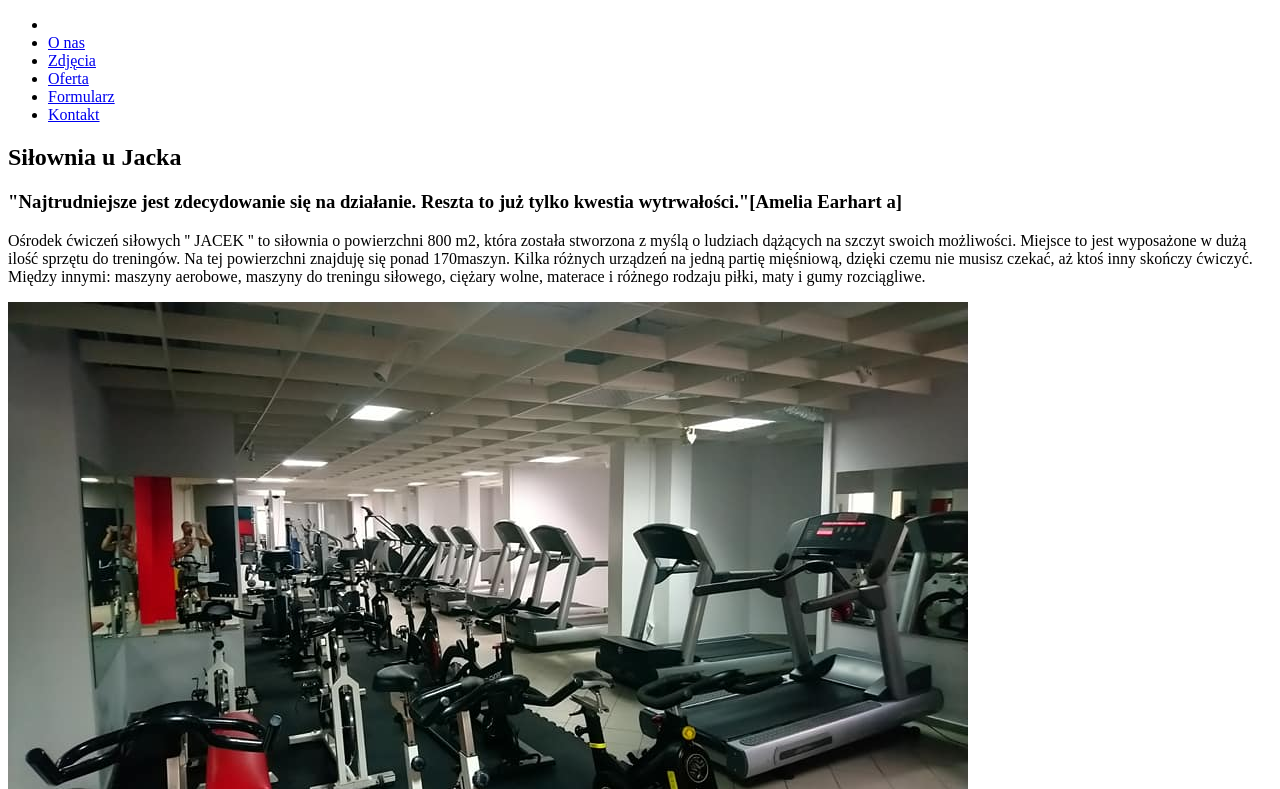
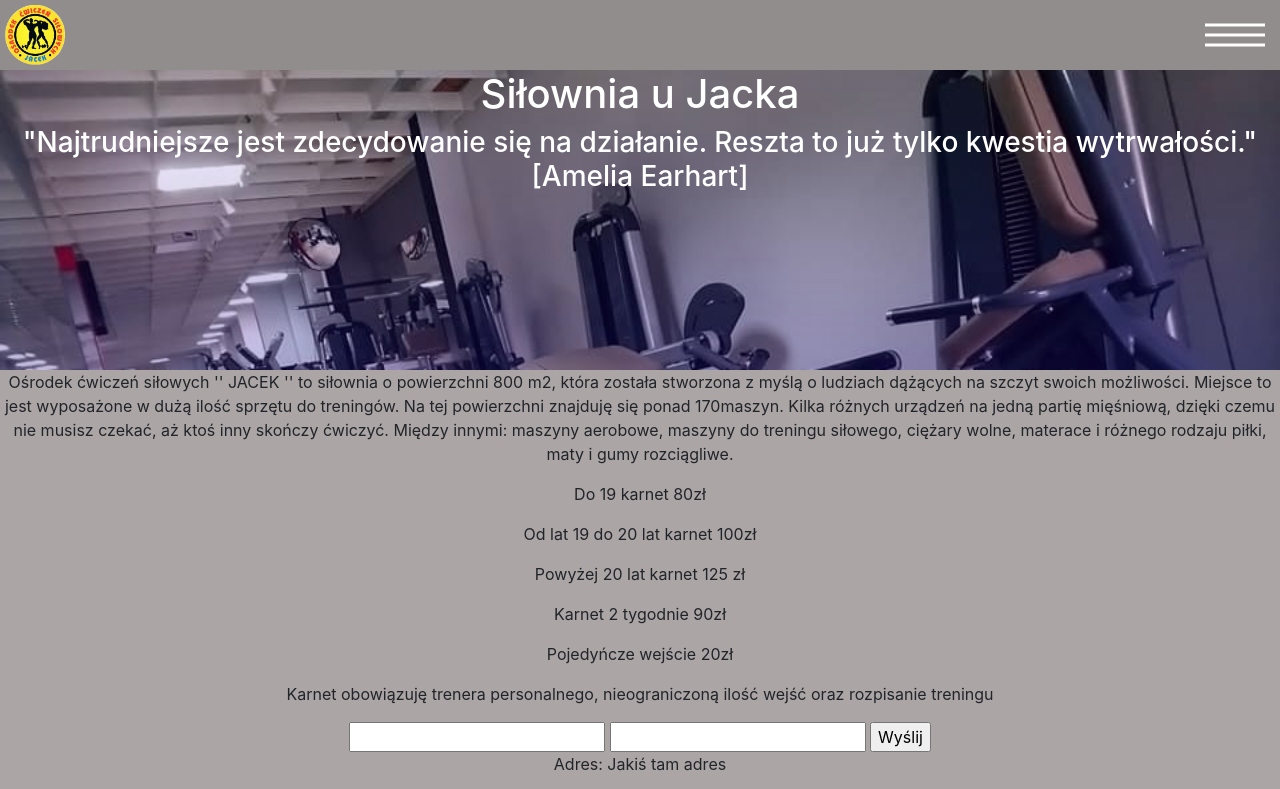
Before and after one commit to Patrex97/Website-Gym, a plain HTML site: page index.html in a window 1280 px wide. Shown: the top 789 px of the page. Drawn offline with nearby package versions, Linux system fonts and the light colour scheme.

Commit message:
CSS first update
Changes:
- added some CSS (focus on header and navbar)
- added and animated navigation type sidebar

```diff
--- /dev/null
+++ b/css/reset.css
@@ -0,0 +1,48 @@
+/* http://meyerweb.com/eric/tools/css/reset/
+   v2.0 | 20110126
+   License: none (public domain)
+*/
+
+html, body, div, span, applet, object, iframe,
+h1, h2, h3, h4, h5, h6, p, blockquote, pre,
+a, abbr, acronym, address, big, cite, code,
+del, dfn, em, img, ins, kbd, q, s, samp,
+small, strike, strong, sub, sup, tt, var,
+b, u, i, center,
+dl, dt, dd, ol, ul, li,
+fieldset, form, label, legend,
+table, caption, tbody, tfoot, thead, tr, th, td,
+article, aside, canvas, details, embed,
+figure, figcaption, footer, header, hgroup,
+menu, nav, output, ruby, section, summary,
+time, mark, audio, video {
+	margin: 0;
+	padding: 0;
+	border: 0;
+	font-size: 100%;
+	font: inherit;
+	vertical-align: baseline;
+}
+/* HTML5 display-role reset for older browsers */
+article, aside, details, figcaption, figure,
+footer, header, hgroup, menu, nav, section {
+	display: block;
+}
+body {
+	line-height: 1;
+}
+ol, ul {
+	list-style: none;
+}
+blockquote, q {
+	quotes: none;
+}
+blockquote:before, blockquote:after,
+q:before, q:after {
+	content: '';
+	content: none;
+}
+table {
+	border-collapse: collapse;
+	border-spacing: 0;
+}
--- a/index.html
+++ b/index.html
@@ -2,32 +2,43 @@
 <html lang="pl">
 
 <head>
+    <meta charset="UTF-8" />
+    <meta name="viewport" content="width=device-width, initial-scale=1.0">
     <meta name="author" contet="Patryk Trela" />
     <meta name="descripiton" content="" />
     <meta name="keywords" constent="" />
-    <meta charset="UTF-8" />
-    <link rel="icon" href="images/tab-icon2.ico">
+    <link rel="stylesheet" href="css/reset.css" />
+    <link rel="stylesheet" href="css/bootstrap.min.css" />
+    <link rel="stylesheet" href="css/style.css" />
+    <link rel="icon" href="images/tab-icon2.ico" />
     <title>Siłownia u JACKA</title>
 </head>
 
 <body>
     <header id="website-header">
-        <nav class="sticky-menu">
+        <a href="#top" class="logo"><img src="images/logo.png" /></a>
+        <button class="hamburger">
+            <span class="hamburger_box">
+                <span class="hamburger_inner"></span>
+            </span>
+        </button>
+        <nav class="navigation">
             <ul>
-                <li><a href="#top"><img src="" /></a></li>
                 <li><a href="#about-us">O nas</a></li>
                 <li><a href="#gallery">Zdjęcia</a></li>
                 <li><a href="#offer">Oferta</a></li>
                 <li><a href="#forms">Formularz</a></li>
                 <li><a href="#contact">Kontakt</a></li>
             </ul>
+            <a href="#top" class="nav-logo"><img src="images/logo.png" /></a>
         </nav>
+
     </header>
     <main class="main-container">
         <section id="main-page">
             <h1>Siłownia u Jacka</h1>
             <h3>"Najtrudniejsze jest zdecydowanie się na działanie. Reszta to już tylko kwestia wytrwałości."[Amelia
-                Earhart a]</h3>
+                Earhart]</h3>
         </section>
         <section id="about-us">
             <p>Ośrodek ćwiczeń siłowych '' JACEK '' to siłownia o powierzchni 800 m2, która została stworzona z myślą o
@@ -38,13 +49,13 @@
                 rozciągliwe.</p>
         </section>
         <section id="gallery">
-            <img src="images/zdj1.jpg" alt="something goes wrong" />
+            <!-- <img src="images/zdj1.jpg" alt="something goes wrong" />
             <img src="images/zdj2.jpg" alt="something goes wrong" />
             <img src="images/zdj3.jpg" alt="something goes wrong" />
             <img src="images/zdj4.jpg" alt="something goes wrong" />
             <img src="images/zdj5.jpg" alt="something goes wrong" />
             <img src="images/zdj7.jpg" alt="something goes wrong" />
-            <img src="images/zdj8.jpg" alt="something goes wrong" />
+            <img src="images/zdj8.jpg" alt="something goes wrong" /> -->
         </section>
         <section id="offer">
             <p>Do 19 karnet 80zł</p>
@@ -80,6 +91,14 @@
             <li><a href="#contact">Kontakt</a></li>
         </ul>
     </footer>
+    <script src="js/script.js"></script>
+    <script src="https://code.jquery.com/jquery-3.5.1.slim.min.js"
+        integrity="sha384-DfXdz2htPH0lsSSs5nCTpuj/zy4C+OGpamoFVy38MVBnE+IbbVYUew+OrCXaRkfj" crossorigin="anonymous">
+    </script>
+    <script src="https://cdn.jsdelivr.net/npm/popper.js@1.16.0/dist/umd/popper.min.js"
+        integrity="sha384-Q6E9RHvbIyZFJoft+2mJbHaEWldlvI9IOYy5n3zV9zzTtmI3UksdQRVvoxMfooAo" crossorigin="anonymous">
+    </script>
+    <script src="js/bootstrap.min.js"></script>
 </body>
 
 </html>
--- /dev/null
+++ b/js/script.js
@@ -0,0 +1,7 @@
+const hamburger = document.querySelector('.hamburger');
+const navigation = document.querySelector('.navigation');
+
+hamburger.addEventListener('click', () => {
+    hamburger.classList.toggle('hamburger--active');
+    navigation.classList.toggle('navigation--active');
+});
--- /dev/null
+++ b/sass/_small.scss
@@ -0,0 +1,135 @@
+// Sidebar and Header section
+
+@mixin line {
+    width: 100%;
+    height: 3px;
+    background-color: #ffffff;
+    position: absolute;
+    left: 0;
+}
+
+@mixin nav-items {
+    width: 100vw;
+    display: block;
+    padding: 10px 0;
+    font-size: 30px;
+}
+
+#website-header {
+    position: sticky;
+    top: 0;
+    display: flex;
+    justify-content: space-between;
+    background-color: rgb(146, 141, 141);
+    padding: 5px;
+
+    .hamburger {
+        padding: 10px;
+        display: inline-block;
+        background-color: transparent;
+        border: 0px;
+        height: 40px;
+        z-index: 2;
+
+        &:focus {
+            border: none;
+
+        }
+
+        .hamburger_box {
+            width: 60px;
+            height: 40px;
+            display: inline-block;
+            position: relative;
+
+        }
+    }
+
+    .hamburger_inner {
+        @include line();
+
+        top: 50%;
+        transform: translateY(-50%);
+        transition: background-color .1s .2s ease-out;
+
+        &::before {
+            @include line();
+
+            content: '';
+            top: -10px;
+            transition: transform .4s ease-in-out;
+        }
+
+        &::after {
+            @include line();
+
+            content: '';
+            top: 10px;
+            transition: transform .4s ease-in-out;
+        }
+    }
+
+    .hamburger--active .hamburger_inner {
+        background-color: transparent;
+    }
+
+    .hamburger--active .hamburger_inner::before {
+        transform: translateY(10px) rotate(45deg);
+    }
+
+    .hamburger--active .hamburger_inner::after {
+        transform: translateY(-10px) rotate(-45deg);
+    }
+
+    .logo img {
+        width: 60px;
+        height: 60px;
+    }
+
+}
+
+.navigation {
+    height: 100vh;
+    width: 100vw;
+    background-color: #464343;
+    position: absolute;
+    top: 0;
+    left: 0;
+    transform: translateX(-100vw);
+    transition: transform .4s ease-in;
+    z-index: 1;
+    padding-top: 80px;
+    display: flex;
+    justify-content: center;
+    flex-wrap: wrap;
+
+    li {
+        @include nav-items();
+
+        border-bottom: 1px solid white;
+
+        &:first-of-type {
+            border-top: 1px solid white;
+        }
+    }
+
+    .nav-logo img {
+        @include nav-items();
+
+        width: 200px;
+        height: 200px;
+    }
+}
+
+.navigation--active {
+    transform: translateX(0px);
+}
+
+// Main-page
+
+#main-page {
+    height: 300px;
+    background-image: linear-gradient(0deg, rgba(25, 0, 150, 0.267), rgba(76, 0, 255, 0.055)), url("../images/zdj4.jpg");
+    background-size: cover;
+    color: white;
+}
--- /dev/null
+++ b/sass/style.scss
@@ -0,0 +1,6 @@
+body {
+    text-align: center;
+    background-color: rgb(172, 165, 165);
+}
+
+@import 'small';
```
Also changed, not shown: css/bootstrap.min.css (added), css/style.css (added), css/style.min.css (added), js/bootstrap.min.js (added), 4 other files.
